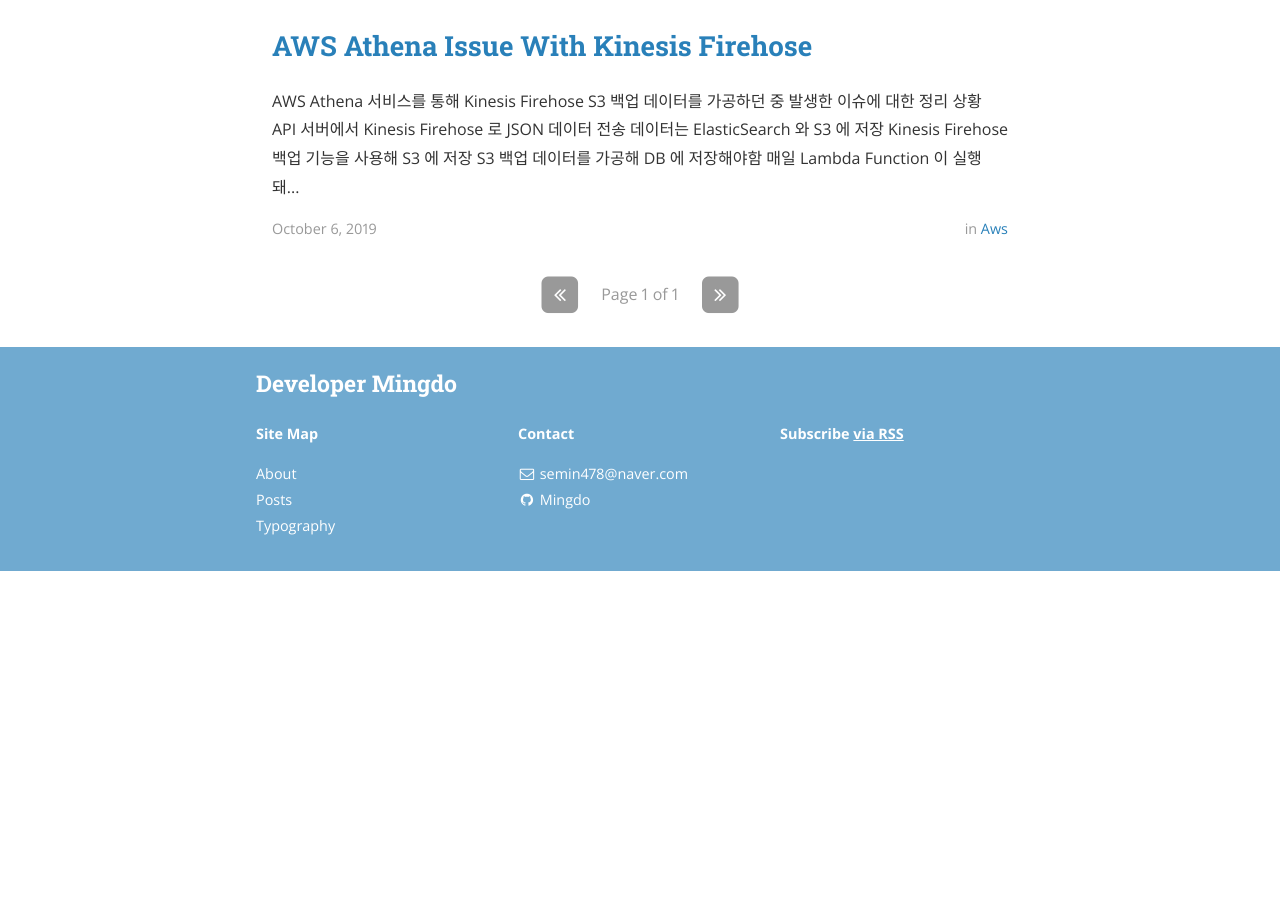
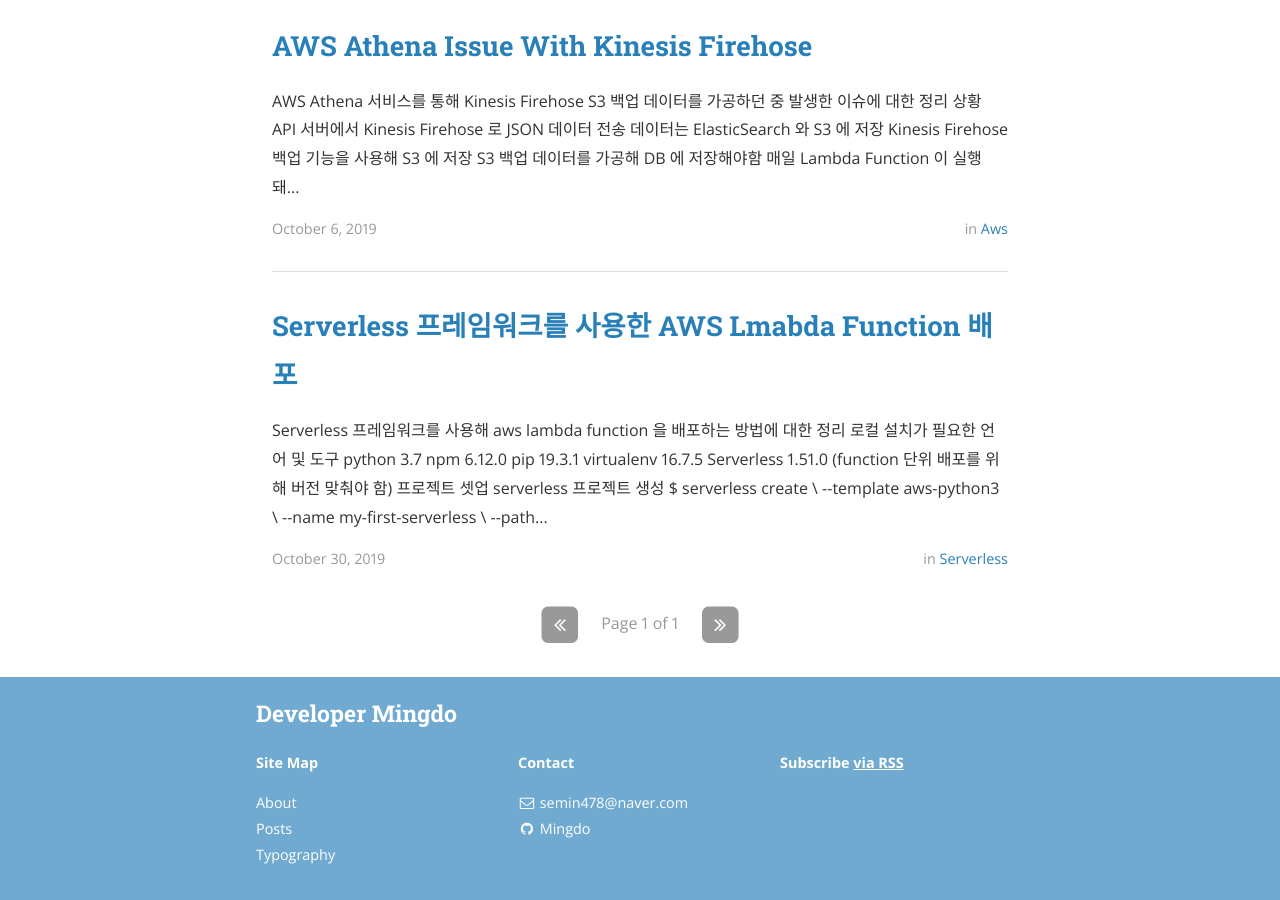
Before and after one commit to mingdo/mingdo.github.io, a Jekyll site: the page built from index.html, in a window 1280 px wide and 900 px high, scrolled down 602 px. Built offline with Jekyll 4.4.1, drawn with Linux system fonts in a browser that asks for light colours; nearby versions of some CDN libraries; the list of posts is cut into pages by our own code; before the commit the page ends 1173 px from its top, so only the background shows below that.

Commit message:
2019-10-30-setup-serverless-with-python.md 추가

````diff
--- /dev/null
+++ b/_posts/serverless/2019-10-30-setup-serverless-with-python.md
@@ -0,0 +1,99 @@
+---
+layout: post
+title:  "Serverless 프레임워크를 사용한 AWS Lmabda Function 배포"
+date:   2019-10-30 00:00:01
+author: Mingdo
+categories: serverless
+tag: serverless, python
+---
+
+Serverless 프레임워크를 사용해 aws lambda function 을 배포하는 방법에 대한 정리
+
+# 로컬 설치가 필요한 언어 및 도구
+- python 3.7
+- npm 6.12.0
+- pip 19.3.1
+- virtualenv 16.7.5
+- Serverless 1.51.0 (function 단위 배포를 위해 버전 맞춰야 함)
+
+# 프로젝트 셋업
+### serverless 프로젝트 생성
+```
+$ serverless create \
+--template aws-python3 \
+--name my-first-serverless \
+--path my-first-serverless
+```
+serverless.yml 파일로 배포할 함수 지정 및 함수 실행 방식 등을 설정할 수 있다.
+
+### 패키지 관리를 위한 설정
+프로젝트 폴더로 이동
+```
+$ cd my-first-serverless
+```
+virtualenv 구성 및 실행
+- 로컬 환경과 상관없이 패키지들을 관리하기 위해 가상환경 설정
+```
+$ virtualenv venv --python=python3
+$ source venv/bin/activate
+```
+npm 구성
+```
+$ npm init
+```
+
+### 기본 패키지 설치
+serverless-python-requirements 설치
+- lambda function 이 실제 컴파일되는 OS 로 compile 할 수 있게 도와준다.
+- requirements.txt 에 있는 패키지들을 묶어서 배포해준다.
+```
+$ npm install --save serverless-python-requirements
+```
+serverless-offline 설치
+- 로컬에서 lambda function 배포한 뒤 테스트 가능하도록 도와준다.
+```
+$ npm install —-save serverless-offline
+```
+serverless.yml 수정
+- 파일 끝에 아래 내용 추가
+```
+plugins:
+  - serverless-python-requirements
+  - serverless-offline
+
+custom:
+  pythonRequirements:
+    dockerizePip: non-linux
+```
+
+### lambda function 배포
+##### 로컬 테스트
+serverless.yml 수정
+- http events 주석제거
+```
+ 59 functions:
+ 60   hello:
+ 61     handler: handler.hello
+ 62 #    The following are a few example events you can configure
+ 63 #    NOTE: Please make sure to change your handler code to work with those events
+ 64 #    Check the event documentation for details
+ 65     events:
+ 66       - http:
+ 67           path: users/create
+ 68           method: get
+```
+serverless offline start
+```
+$ sls offline start
+```
+api 호출
+```
+$ curl -X GET http://localhost:3000/users/create
+```
+결과 확인
+
+##### 배포
+```
+$ sls deploy -v
+```
+endpoint 확인 뒤 실행 및 결과 확인
````
Also changed, not shown: _posts/aws/2019-10-06-aws-athena-issue-with-kinesis-firehose.md (+1 -1 lines).
